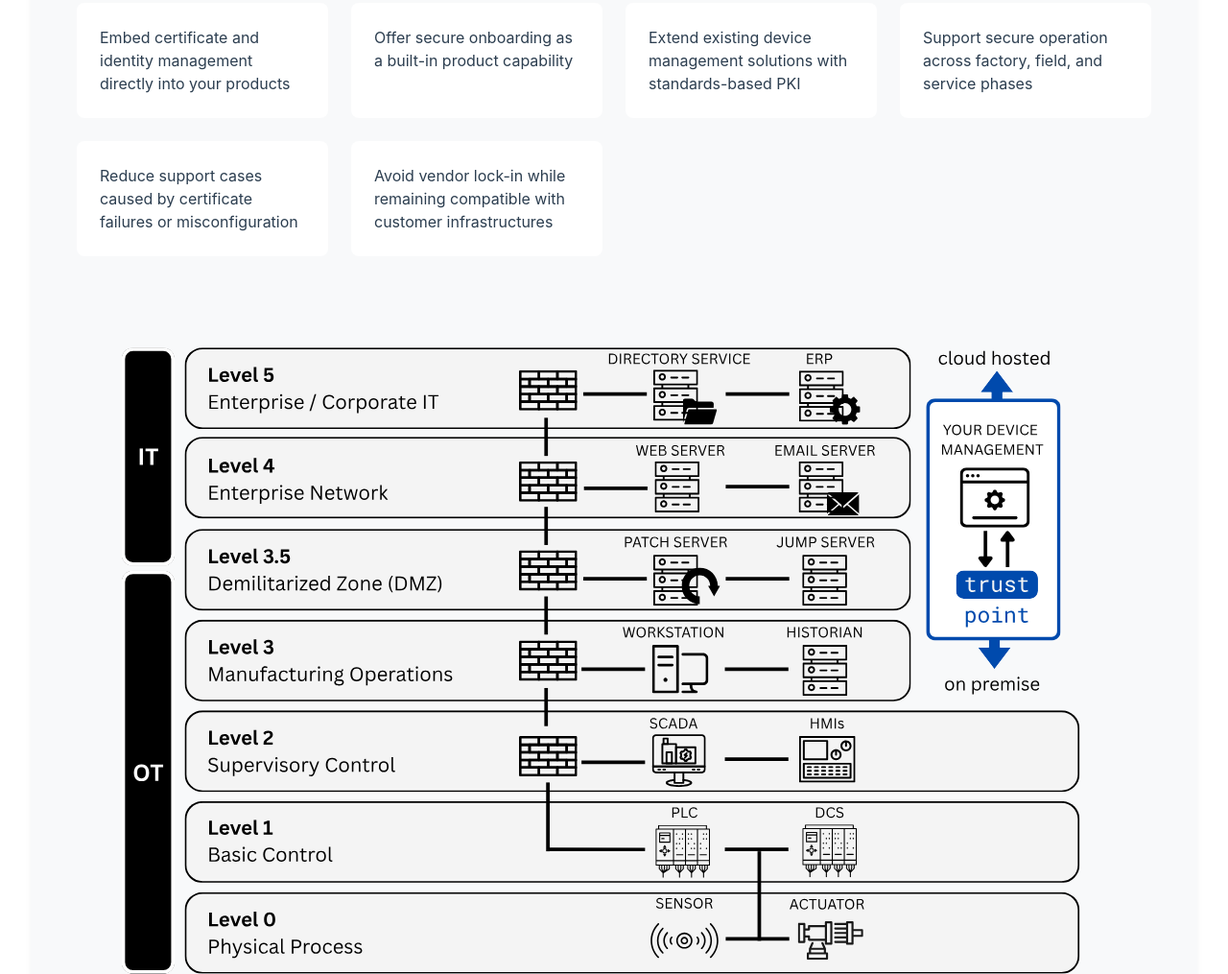
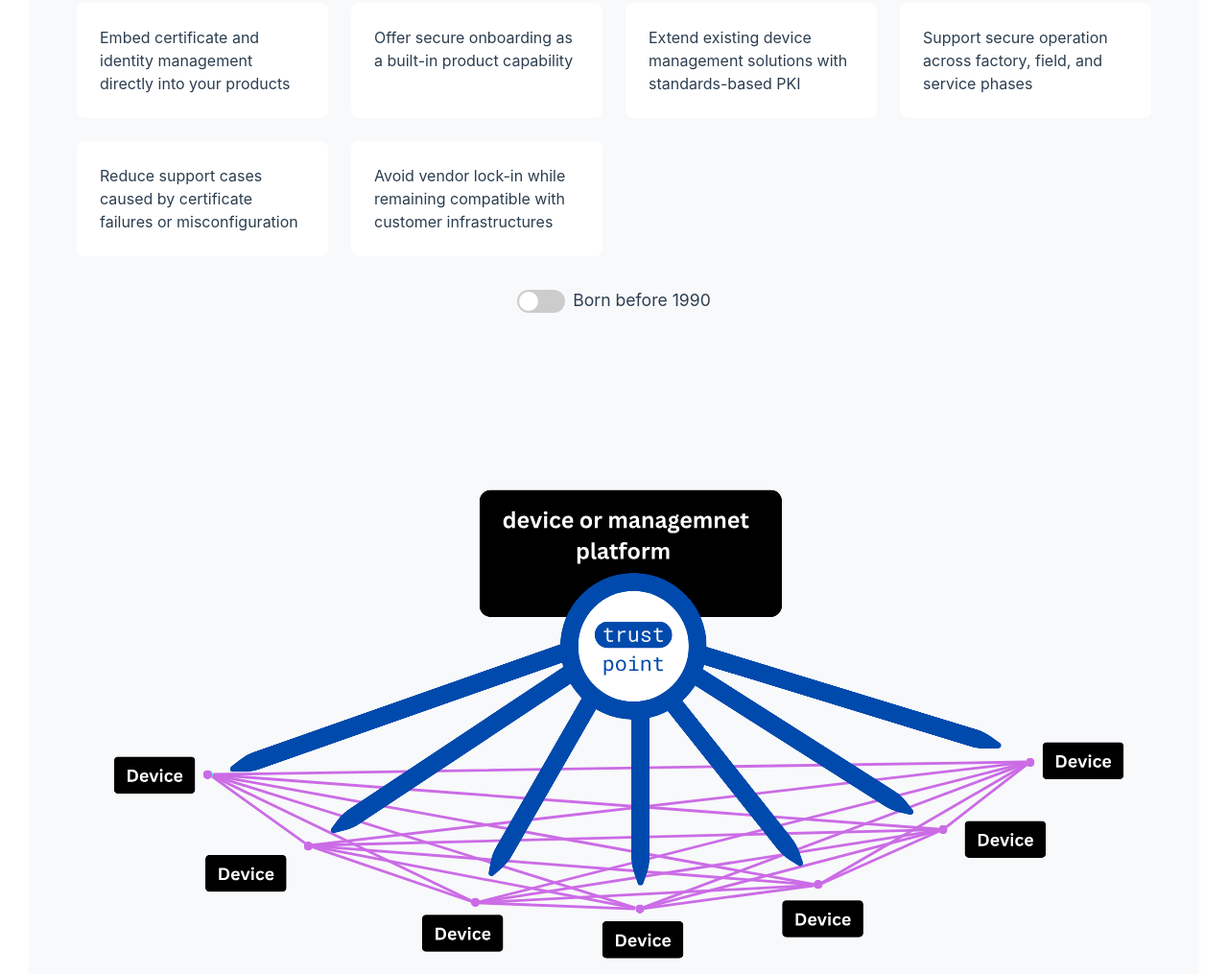
Before and after one commit to Trustpoint-Project/website, a Gatsby site: page / in a window 1280 px wide. Shown: the part 1712-2727 px from the top of the page at 96% size. Built offline with nearby package versions, Linux system fonts and the light colour scheme; Gatsby itself is replaced by a stand-in of ours.

Commit message:
Added eastereg

```diff
--- a/public/chunk-map.json
+++ b/public/chunk-map.json
@@ -1 +1 @@
-{"app":["/app-ed3a86c94ad1c04a4561.js"],"component---src-pages-404-js":["/component---src-pages-404-js-6655bd72ba3ff755e4d3.js"],"component---src-pages-about-js":["/component---src-pages-about-js-ea682a48112cc567ed2a.js"],"component---src-pages-brand-js":["/component---src-pages-brand-js-e0f4bdd1703f78b2eb21.js"],"component---src-pages-contact-js":["/component---src-pages-contact-js-af42bd470d660c3b302d.js"],"component---src-pages-index-js":["/component---src-pages-index-js-33e62bb2522aef688104.js"],"component---src-pages-privacy-js":["/component---src-pages-privacy-js-3368a357aab40e786df2.js"],"component---src-pages-resources-js":["/component---src-pages-resources-js-f2cc07ab9cd88edf15fb.js"],"component---src-pages-roadmap-js":["/component---src-pages-roadmap-js-5f639701faed6145e764.js"],"component---src-pages-security-js":["/component---src-pages-security-js-f5ad1c703f47bb390cf1.js"],"component---src-pages-success-js":["/component---src-pages-success-js-9bb15a349e62de23b2b6.js"],"component---src-pages-team-js":["/component---src-pages-team-js-4ef460867e18e0ee05b8.js"],"component---src-pages-test-404-js":["/component---src-pages-test-404-js-6a6339022f78dc423af4.js"]}
+{"app":["/app-ed3a86c94ad1c04a4561.js"],"component---src-pages-404-js":["/component---src-pages-404-js-6655bd72ba3ff755e4d3.js"],"component---src-pages-about-js":["/component---src-pages-about-js-ea682a48112cc567ed2a.js"],"component---src-pages-brand-js":["/component---src-pages-brand-js-e0f4bdd1703f78b2eb21.js"],"component---src-pages-contact-js":["/component---src-pages-contact-js-af42bd470d660c3b302d.js"],"component---src-pages-index-js":["/component---src-pages-index-js-07fe28cd31ea00d65450.js"],"component---src-pages-privacy-js":["/component---src-pages-privacy-js-3368a357aab40e786df2.js"],"component---src-pages-resources-js":["/component---src-pages-resources-js-f2cc07ab9cd88edf15fb.js"],"component---src-pages-roadmap-js":["/component---src-pages-roadmap-js-5f639701faed6145e764.js"],"component---src-pages-security-js":["/component---src-pages-security-js-f5ad1c703f47bb390cf1.js"],"component---src-pages-success-js":["/component---src-pages-success-js-9bb15a349e62de23b2b6.js"],"component---src-pages-team-js":["/component---src-pages-team-js-4ef460867e18e0ee05b8.js"],"component---src-pages-test-404-js":["/component---src-pages-test-404-js-6a6339022f78dc423af4.js"]}
--- a/public/page-data/app-data.json
+++ b/public/page-data/app-data.json
@@ -1 +1 @@
-{"webpackCompilationHash":"cca7ac6ee7f062768344"}
+{"webpackCompilationHash":"9a5eaa1c715563666279"}
--- a/src/pages/index.js
+++ b/src/pages/index.js
@@ -7,11 +7,12 @@ import Seo from "../components/seo"
 const ValuePropositionTabs = () => {
   const [activeTab, setActiveTab] = React.useState('manufacturers')
   const [hoveredTab, setHoveredTab] = React.useState(null)
+  const [bornBefore1990, setBornBefore1990] = React.useState(false)
 
   const valueProps = {
     manufacturers: {
       title: 'Device Manufacturers',
-      image: '/images/purdue_trustpoint_device_manufacturer.svg',
+      image: bornBefore1990 ? '/images/purdue_trustpoint_device_manufacturer.svg' : '/images/trustpoint_device_manufacturer.svg',
       benefits: [
         'Embed certificate and identity management directly into your products',
         'Offer secure onboarding as a built-in product capability',
@@ -26,7 +27,7 @@ const ValuePropositionTabs = () => {
 
     integrators: {
       title: 'System Integrators',
-      image: '/images/purdue_trustpoint_integrator.svg',
+      image: bornBefore1990 ? '/images/purdue_trustpoint_integrator.svg' : '/images/trustpoint_integrator.svg',
       benefits: [
         'Remotely manage certificates in segmented and air-gapped OT networks',
         'Standardize secure onboarding across vendors, machines, and plants',
@@ -41,7 +42,7 @@ const ValuePropositionTabs = () => {
 
     operators: {
       title: 'Operators',
-      image: '/images/purdue_trustpoint_operator.svg',
+      image: bornBefore1990 ? '/images/purdue_trustpoint_operator.svg' : '/images/trustpoint_operator.svg',
       benefits: [
         'Operate secure machine identities with minimal operational effort',
         'Prevent downtime caused by expired or unmanaged certificates',
@@ -147,6 +148,32 @@ const ValuePropositionTabs = () => {
               </p>
             </div>
           ))}
+        </div>
+
+        <div style={{ textAlign: 'center', marginTop: '2rem', marginBottom: '1rem' }}>
+          <label style={{ display: 'inline-flex', alignItems: 'center', cursor: 'pointer' }}>
+            <input type="checkbox" checked={bornBefore1990} onChange={(e) => setBornBefore1990(e.target.checked)} style={{ display: 'none' }} />
+            <span style={{
+              position: 'relative',
+              width: '50px',
+              height: '24px',
+              backgroundColor: bornBefore1990 ? '#004aad' : '#ccc',
+              borderRadius: '24px',
+              transition: 'background-color 0.3s'
+            }}>
+              <span style={{
+                position: 'absolute',
+                top: '2px',
+                left: bornBefore1990 ? '26px' : '2px',
+                width: '20px',
+                height: '20px',
+                backgroundColor: 'white',
+                borderRadius: '50%',
+                transition: 'left 0.3s'
+              }}></span>
+            </span>
+            <span style={{ marginLeft: '0.5rem', fontSize: '1.1rem', color: 'var(--text-primary)' }}>Born before 1990</span>
+          </label>
         </div>
 
         {valueProps[activeTab].image && (
```
Also changed, not shown: public/_gatsby/slices/_gatsby-scripts-1.html (+2 -2 lines), public/index.html (+3 -3 lines), public/webpack.stats.json (+1 -1 lines), static/.well-known/security.txt (added), static/images/trustpoint_integrator.svg (renamed from static/images/trustpoint_system_integrator.svg).
